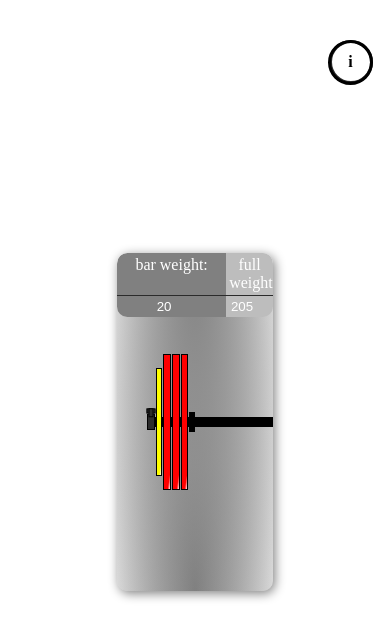
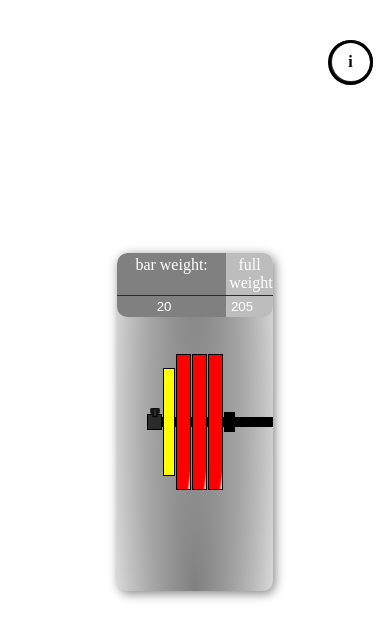
Before and after one commit to M1chae1M/bar_is_loaded, a React app: page / in a window 390 px wide. Built offline with nearby package versions, Linux system fonts and the light colour scheme.

Commit message:
better look on mobile

```diff
--- a/src/components/Plate.js
+++ b/src/components/Plate.js
@@ -4,9 +4,9 @@ class Plate extends React.Component{
   render(){
     const styles={
       Plate:{
+        zIndex:'1',
         width:'var(--width)',
         border:'solid black 1px',
-        zIndex:'1',
       },
     }
     return(
--- a/src/index.css
+++ b/src/index.css
@@ -6,6 +6,7 @@ justify-items:center;align-items:center;
 :root{
 --height:16vh;
 --width:2vw;
+--width:15px;
 --blast:white;
 --lock-grey-color:rgb(43, 43, 43);
 --light-grey:rgb(189, 189, 189);
```
Also changed, not shown: build/asset-manifest.json, build/index.html, build/static/js/main.182c2aff.js.LICENSE.txt (renamed from build/static/js/main.14c4ec18.js.LICENSE.txt), 4 other files.
